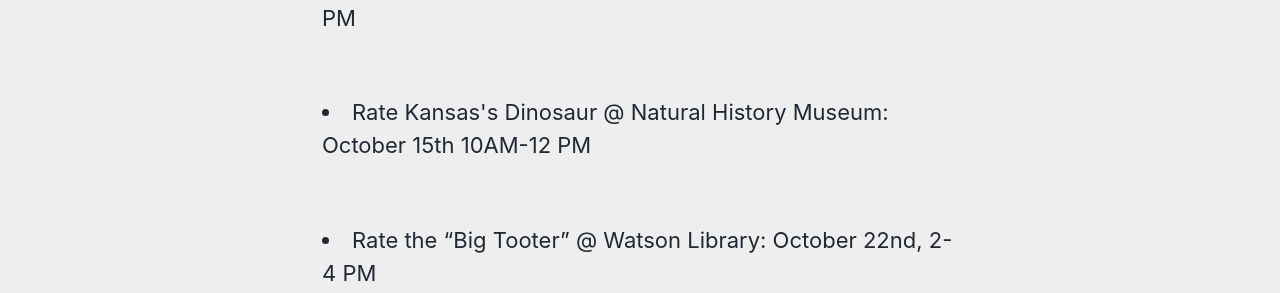
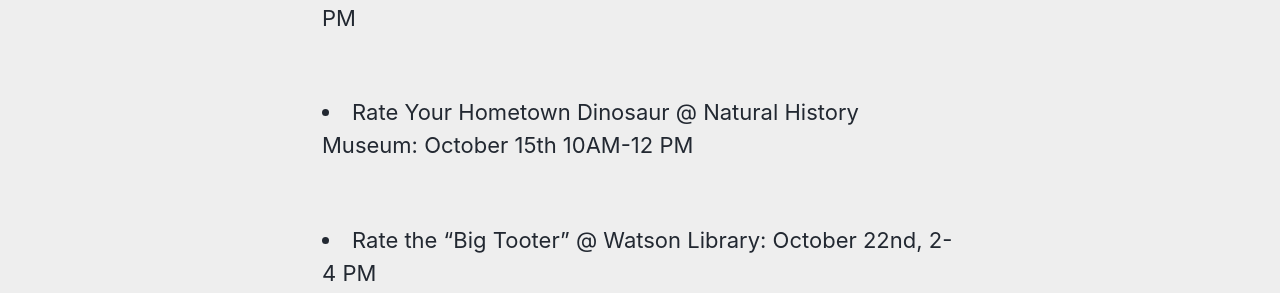
Before and after one commit to idrhku/lawrence-reviewed, a Jekyll site: the page built from _pages/pop-ups.md, in a window 1280 px wide. Shown: the part 808-1101 px from the top of the page. Built offline with Jekyll 4.4.1, drawn with Linux system fonts in a browser that asks for light colours; cached includes are drawn as plain includes.

Commit message:
Update pop-ups.md

```diff
--- a/_pages/pop-ups.md
+++ b/_pages/pop-ups.md
@@ -20,7 +20,7 @@
 <br>
 <li>Rate KU Libraries @ Anschutz: September 17th, 10 AM-12 PM</li>
 <br>
-<li>Rate Kansas's Dinosaur @ Natural History Museum: October 15th 10AM-12 PM</li>
+<li>Rate Your Hometown Dinosaur @ Natural History Museum: October 15th 10AM-12 PM</li>
 <br>
 <li>Rate the “Big Tooter” @ Watson Library: October 22nd, 2-4 PM</li>
 <br>
```
